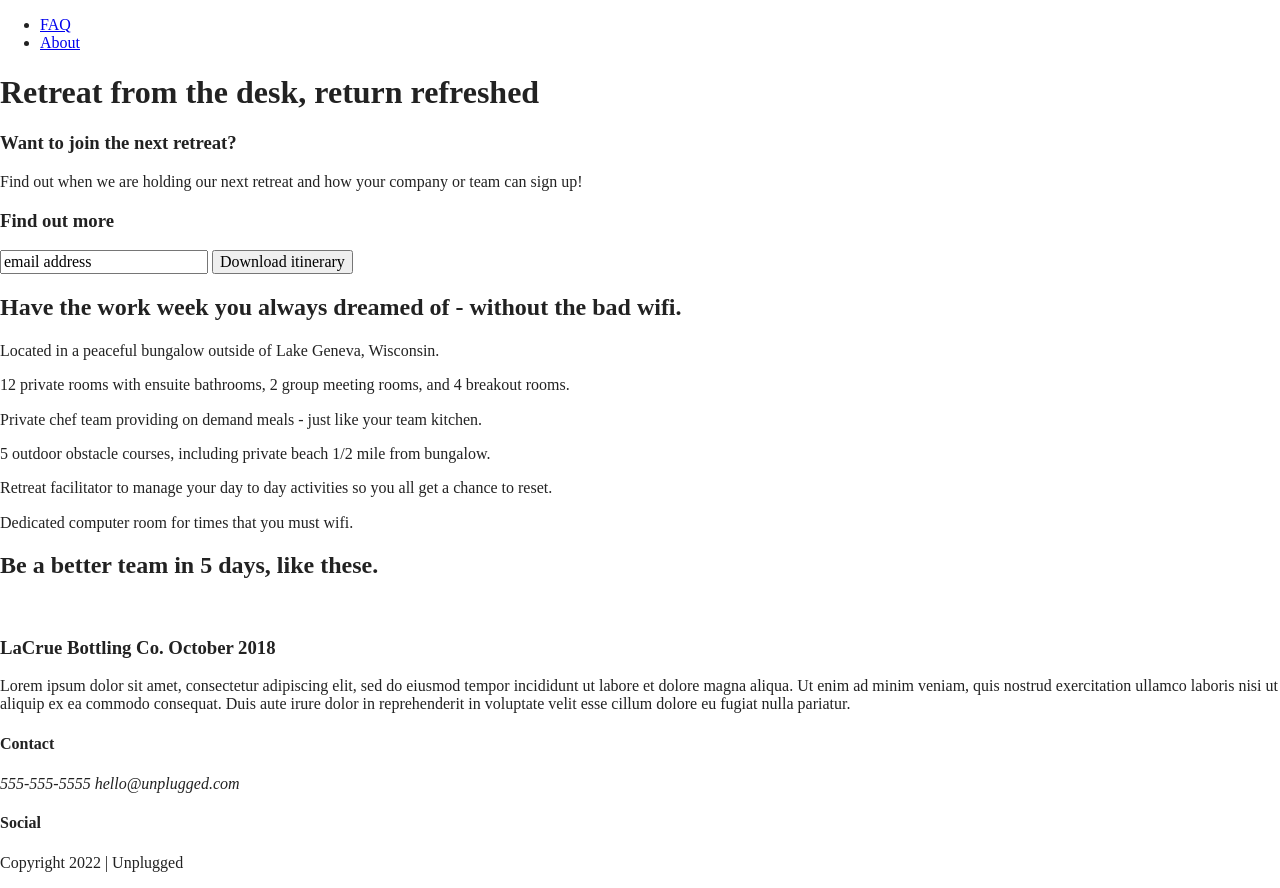
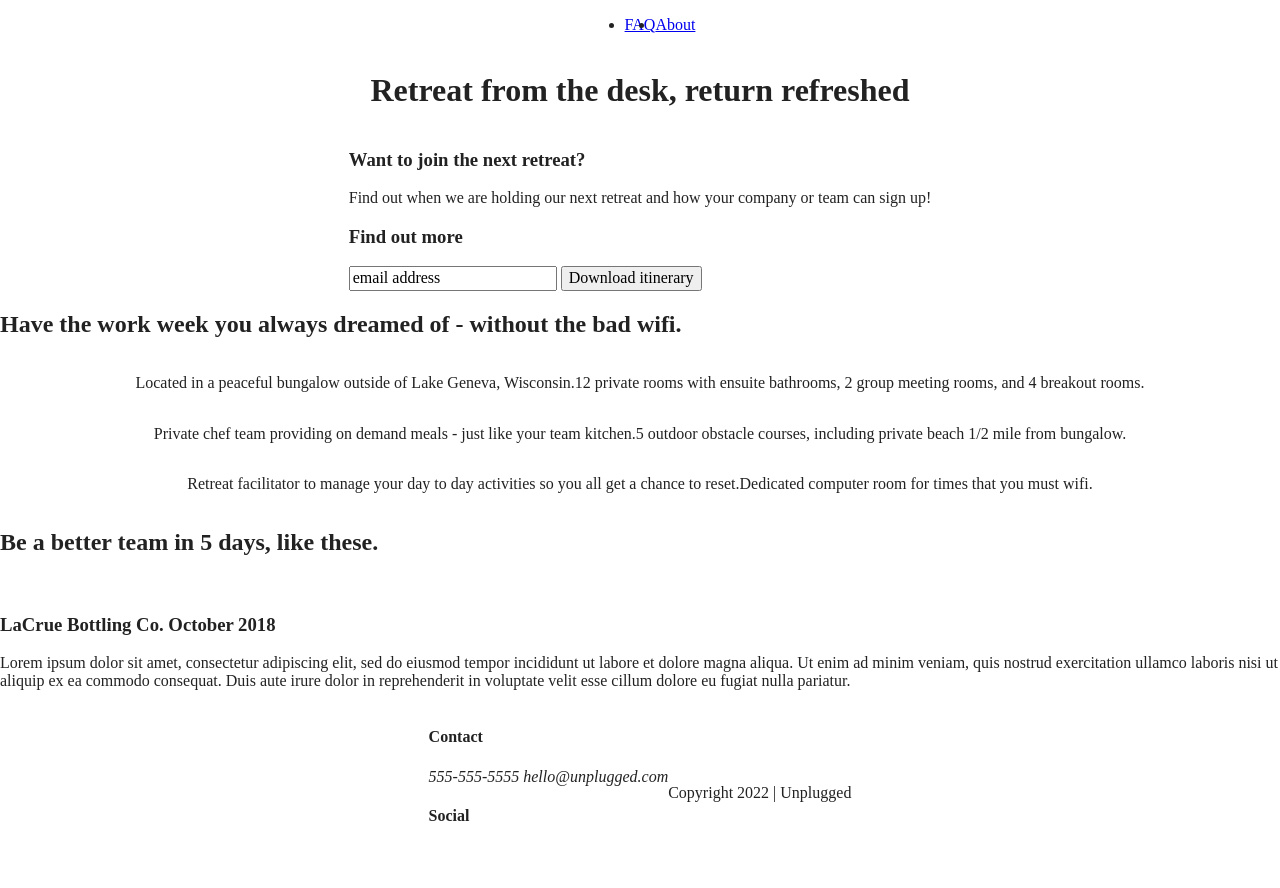
Before and after one commit to kristea/unplugged-retreat, a website built with Parcel: page index.html in a window 1280 px wide. Built offline with nearby package versions, Linux system fonts and the light colour scheme.

Commit message:
CSS styles structure

```diff
--- a/css/main.css
+++ b/css/main.css
@@ -86,6 +86,142 @@ textarea {
 /* ==========================================================================
    Author's custom styles
    ========================================================================== */
+
+/*------------- Base Header-Footer styles ----------------------*/
+
+header,
+footer {
+  display: flex;
+  justify-content: center;
+  align-items: center;
+  flex-flow: row wrap;
+}
+
+/* Header styles */
+
+header .content-wrapper {
+  display: flex;
+  justify-content: center;
+  align-items: center;
+  flex-flow: row wrap;
+}
+
+header nav {
+  display: flex;
+  justify-content: space-around;
+  align-items: center;
+  flex-flow: row wrap;
+}
+
+header nav ul {
+  display: flex;
+  justify-content: space-around;
+}
+
+footer .social p {
+  display: flex;
+  justify-content: center;
+  align-items: center;
+}
+
+footer .social-icons {
+  display: flex;
+  justify-content: space-around;
+  align-items: center;
+}
+
+
+/*------------ Mobile styles - Homepage ----------------------*/
+
+/* --- Hero area ----- */
+.hero-area {
+  display: flex;
+  justify-content: center;
+  align-items: center;
+}
+
+/* --- Aside --- */
+aside {
+  display: flex;
+  justify-content: center;
+  align-items: center;
+  flex-flow: row wrap;
+}
+
+/* --- Features --- */
+
+.features {
+  display: flex;
+  justify-content: center;
+  flex-flow: row wrap;
+}
+
+.features .features-items {
+  display: flex;
+  justify-content: center;
+  align-items: center;
+  flex-flow: row wrap;
+}
+
+/* --- Reviews --- */
+.reviews {
+  display: flex;
+  justify-content: center;
+  flex-flow: row wrap;
+}
+
+/*------------- Mobile styles - About page ----------------------*/
+
+.mission {
+  display: flex;
+  justify-content: center;
+  align-items: center;
+  flex-flow: row wrap;
+}
+
+.contact-section {
+  display: flex;
+  justify-content: center;
+  align-items: center;
+  flex-flow: row wrap;
+}
+
+/*------------- Mobile styles - FAQ page ----------------------*/
+
+.faq {
+  display: flex;
+  justify-content: center;
+  align-items: center;
+  flex-flow: row wrap;
+}
+ .faq .content-wrapper {
+  display: flex;
+  justify-content: center;
+  align-items: center;
+  flex-flow: row wrap;
+ }
+
+/*------------- Footer styles ----------------------*/
+
+footer .content-wrapper {
+
+}
+
+ footer .footer-content {
+
+}
+
+footer .contact {
+
+}
+
+
+
+footer .copyright {
+
+}
+
+
 
 /* ==========================================================================
    Helper classes
```
